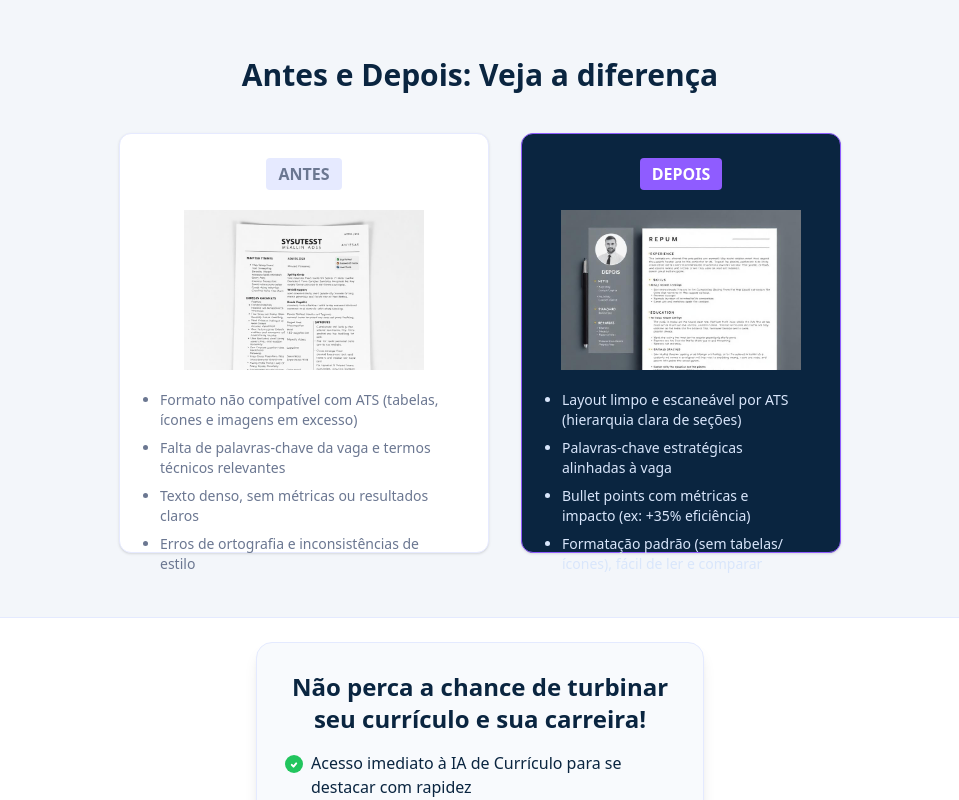
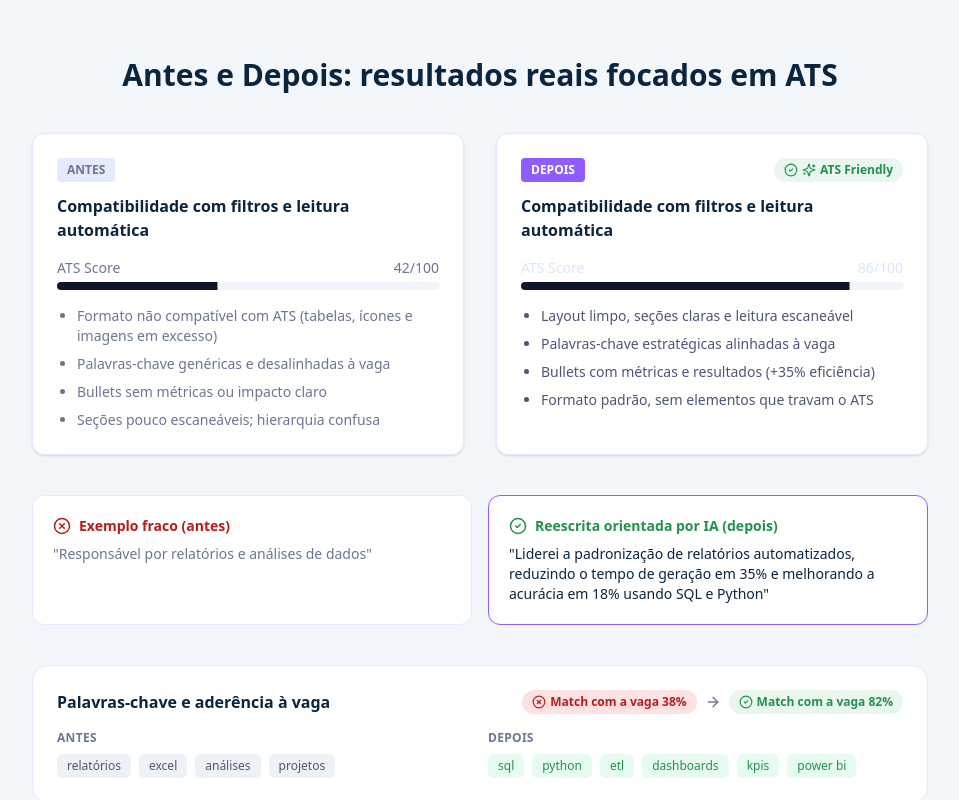
Before and after one commit to sellarim/resume-boost-landing-page, a React (Vite) app: page / in a window 1280 px wide. Shown: the part 1880-2680 px from the top of the page, without its empty margins (160-1119 px from the left). Built offline with nearby package versions, Linux system fonts and the light colour scheme.

Commit message:
Implementar comparador sem imagens
Implementa o comparador de currículos sem imagens, utilizando um medidor de pontuação ATS, checklist e comparação de tópicos para destacar as melhorias.

```diff
--- /dev/null
+++ b/src/components/ATSComparison.tsx
@@ -0,0 +1,152 @@
+import { FC } from "react";
+import { Progress } from "@/components/ui/progress";
+import { CheckCircle2, XCircle, ArrowRight, Sparkles } from "lucide-react";
+
+const Badge: FC<{ tone: "good" | "bad"; children: React.ReactNode }> = ({ tone, children }) => (
+  <span
+    className={
+      "inline-flex items-center gap-1 rounded-full px-2.5 py-1 text-xs font-semibold " +
+      (tone === "good"
+        ? "bg-[#e9f7ef] text-[#22914d]"
+        : "bg-[#fee2e2] text-[#b91c1c]")
+    }
+  >
+    {tone === "good" ? <CheckCircle2 size={14} /> : <XCircle size={14} />}
+    {children}
+  </span>
+);
+
+const Chip: FC<{ tone?: "good" | "neutral"; children: React.ReactNode }> = ({ tone = "neutral", children }) => (
+  <span
+    className={
+      "inline-flex items-center rounded-md px-2.5 py-1 text-xs font-medium " +
+      (tone === "good" ? "bg-[#e6fcf1] text-[#22914d]" : "bg-[#edf2f7] text-[#4e5676]")
+    }
+  >
+    {children}
+  </span>
+);
+
+const Block: FC<{ title: string; children: React.ReactNode; accent?: "before" | "after" }> = ({ title, children, accent = "before" }) => (
+  <article className="flex-1 rounded-xl border border-[#e4eaff] bg-white p-6 shadow">
+    <div className="mb-3 flex items-center justify-between">
+      <span
+        className={
+          "inline-block rounded px-2.5 py-1 text-xs font-bold " +
+          (accent === "before" ? "bg-[#e6eaff] text-[#6b7791]" : "bg-[#8f5cff] text-white")
+        }
+      >
+        {accent === "before" ? "ANTES" : "DEPOIS"}
+      </span>
+      {accent === "after" && (
+        <Badge tone="good">
+          <Sparkles size={14} /> ATS Friendly
+        </Badge>
+      )}
+    </div>
+    <h3 className="mb-4 text-base font-semibold text-[#0a2540]">{title}</h3>
+    {children}
+  </article>
+);
+
+const ATSComparison: FC = () => {
+  return (
+    <section className="w-full bg-[#f3f6fa] py-16 px-4 border-b border-[#e4eaff]" aria-labelledby="ats-compare-title">
+      <div className="mx-auto max-w-4xl">
+        <h2 id="ats-compare-title" className="mb-10 text-center text-2xl md:text-3xl font-bold text-[#0a2540]">
+          Antes e Depois: resultados reais focados em ATS
+        </h2>
+
+        <div className="grid grid-cols-1 gap-8 md:grid-cols-2">
+          {/* ANTES */}
+          <Block title="Compatibilidade com filtros e leitura automática" accent="before">
+            <div className="mb-4">
+              <div className="mb-1 flex items-center justify-between text-sm text-[#6b7791]">
+                <span>ATS Score</span>
+                <span>42/100</span>
+              </div>
+              <Progress value={42} className="h-2" />
+            </div>
+            <ul className="flex list-disc flex-col gap-2 pl-5 text-sm text-[#6b7791]">
+              <li>Formato não compatível com ATS (tabelas, ícones e imagens em excesso)</li>
+              <li>Palavras-chave genéricas e desalinhadas à vaga</li>
+              <li>Bullets sem métricas ou impacto claro</li>
+              <li>Seções pouco escaneáveis; hierarquia confusa</li>
+            </ul>
+          </Block>
+
+          {/* DEPOIS */}
+          <Block title="Compatibilidade com filtros e leitura automática" accent="after">
+            <div className="mb-4">
+              <div className="mb-1 flex items-center justify-between text-sm text-[#d9e6fb]">
+                <span>ATS Score</span>
+                <span>86/100</span>
+              </div>
+              <Progress value={86} className="h-2" />
+            </div>
+            <ul className="flex list-disc flex-col gap-2 pl-5 text-sm text-[#4e5676]">
+              <li>Layout limpo, seções claras e leitura escaneável</li>
+              <li>Palavras-chave estratégicas alinhadas à vaga</li>
+              <li>Bullets com métricas e resultados (+35% eficiência)</li>
+              <li>Formato padrão, sem elementos que travam o ATS</li>
+            </ul>
+          </Block>
+        </div>
+
+        {/* DIFF DE BULLETS */}
+        <div className="mt-10 grid grid-cols-1 gap-4 md:grid-cols-2">
+          <div className="rounded-xl border border-[#e6eaff] bg-white p-5">
+            <div className="mb-2 flex items-center gap-2 text-sm font-semibold text-[#b91c1c]">
+              <XCircle size={18} /> Exemplo fraco (antes)
+            </div>
+            <p className="text-sm text-[#6b7791]">"Responsável por relatórios e análises de dados"</p>
+          </div>
+          <div className="rounded-xl border border-[#8f5cff] bg-white p-5">
+            <div className="mb-2 flex items-center gap-2 text-sm font-semibold text-[#22914d]">
+              <CheckCircle2 size={18} /> Reescrita orientada por IA (depois)
+            </div>
+            <p className="text-sm text-[#0a2540]">
+              "Liderei a padronização de relatórios automatizados, reduzindo o tempo de geração em 35% e melhorando a acurácia em 18% usando SQL e Python"
+            </p>
+          </div>
+        </div>
+
+        {/* PALAVRAS-CHAVE E MATCH */}
+        <div className="mt-10 rounded-2xl border border-[#e4eaff] bg-white p-6">
+          <div className="mb-4 flex flex-col items-start justify-between gap-3 md:flex-row">
+            <h3 className="text-base font-semibold text-[#0a2540]">Palavras-chave e aderência à vaga</h3>
+            <div className="flex items-center gap-2 text-sm text-[#4e5676]">
+              <Badge tone="bad">Match com a vaga 38%</Badge>
+              <ArrowRight className="text-[#6b7791]" size={16} />
+              <Badge tone="good">Match com a vaga 82%</Badge>
+            </div>
+          </div>
+          <div className="grid grid-cols-1 gap-4 md:grid-cols-2">
+            <div>
+              <p className="mb-2 text-xs font-semibold uppercase tracking-wide text-[#6b7791]">Antes</p>
+              <div className="flex flex-wrap gap-2">
+                <Chip>relatórios</Chip>
+                <Chip>excel</Chip>
+                <Chip>análises</Chip>
+                <Chip>projetos</Chip>
+              </div>
+            </div>
+            <div>
+              <p className="mb-2 text-xs font-semibold uppercase tracking-wide text-[#6b7791]">Depois</p>
+              <div className="flex flex-wrap gap-2">
+                <Chip tone="good">sql</Chip>
+                <Chip tone="good">python</Chip>
+                <Chip tone="good">etl</Chip>
+                <Chip tone="good">dashboards</Chip>
+                <Chip tone="good">kpis</Chip>
+                <Chip tone="good">power bi</Chip>
+              </div>
+            </div>
+          </div>
+        </div>
+      </div>
+    </section>
+  );
+};
+
+export default ATSComparison;
--- a/src/pages/Index.tsx
+++ b/src/pages/Index.tsx
@@ -1,10 +1,9 @@
 import { useState } from "react";
 import { ChevronDown, ChevronUp, MessageCircle, CheckCircle2, FileText, FileSearch2, Rocket, BookText, Users2, Star } from "lucide-react";
+import ATSComparison from "@/components/ATSComparison";
 
 // Resolve image URLs relative to this file so Vite includes them in the build
 // and generates paths that work with the GitHub Pages base URL.
-import antesImg from "@/assets/antes-ats.png";
-import depoisImg from "@/assets/depois-ats.png";
 
 // Depoimentos mockados:
 const testimonials = [
@@ -179,50 +178,7 @@ const Index = () => {
         </div>
       </section>
 
-      {/* ANTES E DEPOIS */}
-      <section className="w-full bg-[#f3f6fa] py-16 px-4 border-b border-[#e4eaff]">
-        <div className="max-w-4xl mx-auto">
-          <h2 className="text-2xl md:text-3xl font-bold text-[#0a2540] text-center mb-10">Antes e Depois: Veja a diferença</h2>
-          <div className="flex flex-col md:flex-row gap-8 justify-center items-stretch">
-            {/* Antes */}
-            <div className="flex-1 bg-white rounded-xl p-6 shadow text-center border border-[#e6eaff] min-w-[280px] max-w-[370px] h-[420px] flex flex-col justify-between md:h-[420px]">
-              <div>
-                <span className="inline-block px-3 py-1 bg-[#e6eaff] text-[#6b7791] font-bold mb-3 rounded">ANTES</span>
-                <img
-                  src={antesImg}
-                  alt="Currículo não compatível com ATS — erros e formatação ruim"
-                  className="w-full max-w-xs h-40 object-contain rounded mt-2 mb-5 mx-auto"
-                  style={{ background: "transparent" }}
-                />
-              </div>
-              <ul className="text-sm text-[#6b7791] text-left list-disc px-4 flex-1 flex flex-col justify-start gap-2">
-                <li>Formato não compatível com ATS (tabelas, ícones e imagens em excesso)</li>
-                <li>Falta de palavras-chave da vaga e termos técnicos relevantes</li>
-                <li>Texto denso, sem métricas ou resultados claros</li>
-                <li>Erros de ortografia e inconsistências de estilo</li>
-              </ul>
-            </div>
-            {/* Depois */}
-            <div className="flex-1 bg-[#0a2540] text-white rounded-xl p-6 shadow text-center border border-[#8f5cff] min-w-[280px] max-w-xs h-[420px] flex flex-col justify-between md:h-[420px]">
-              <div>
-                <span className="inline-block px-3 py-1 bg-[#8f5cff] text-white font-bold mb-3 rounded">DEPOIS</span>
-                <img
-                  src={depoisImg}
-                  alt="Currículo otimizado para ATS — claro, escaneável e com palavras-chave"
-                  className="w-full max-w-xs h-40 object-contain rounded mt-2 mb-5 mx-auto"
-                  style={{ background: "transparent" }}
-                />
-              </div>
-              <ul className="text-sm text-[#d9e6fb] text-left list-disc px-4 flex-1 flex flex-col justify-start gap-2">
-                <li>Layout limpo e escaneável por ATS (hierarquia clara de seções)</li>
-                <li>Palavras-chave estratégicas alinhadas à vaga</li>
-                <li>Bullet points com métricas e impacto (ex: +35% eficiência)</li>
-                <li>Formatação padrão (sem tabelas/ícones), fácil de ler e comparar</li>
-              </ul>
-            </div>
-          </div>
-        </div>
-      </section>
+      <ATSComparison />
 
       {/* NOVA SESSÃO DE PREÇO */}
       <section className="w-full flex justify-center py-6 bg-white border-b border-[#e4eaff]">
```
